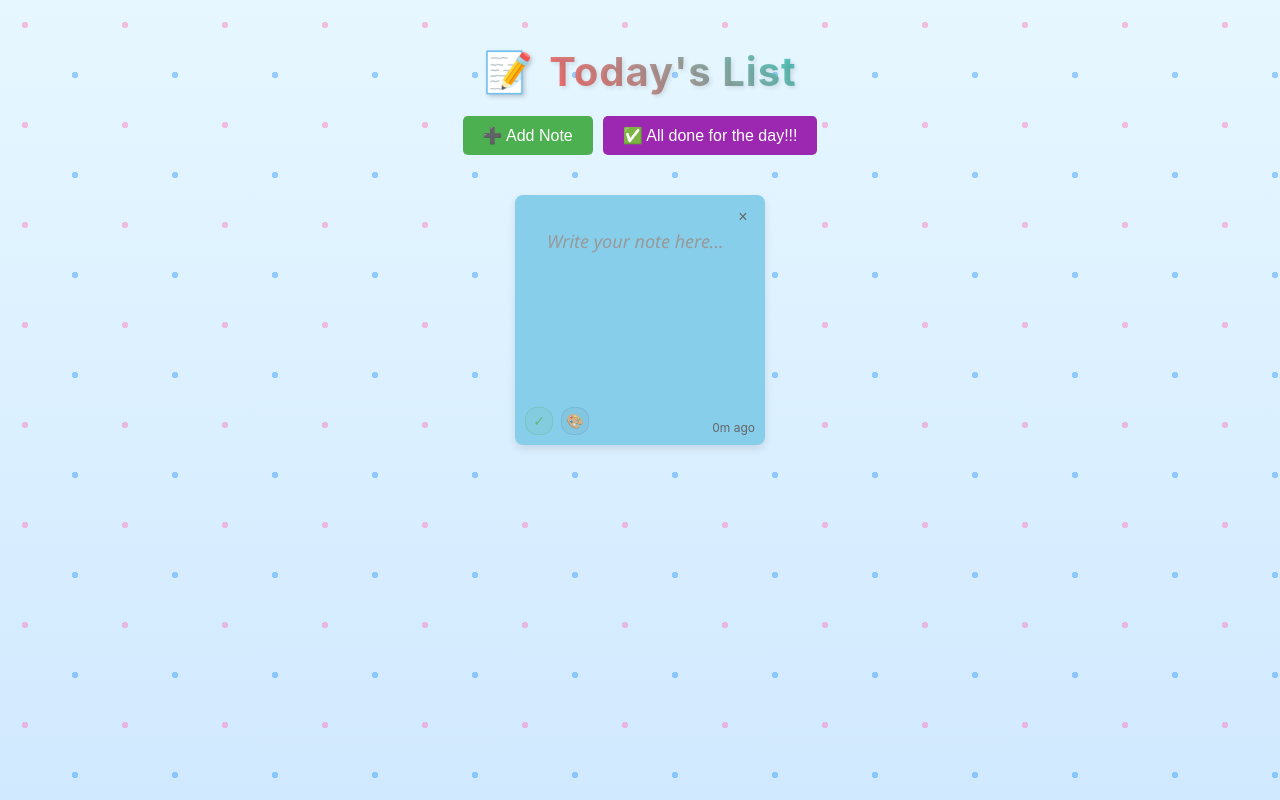
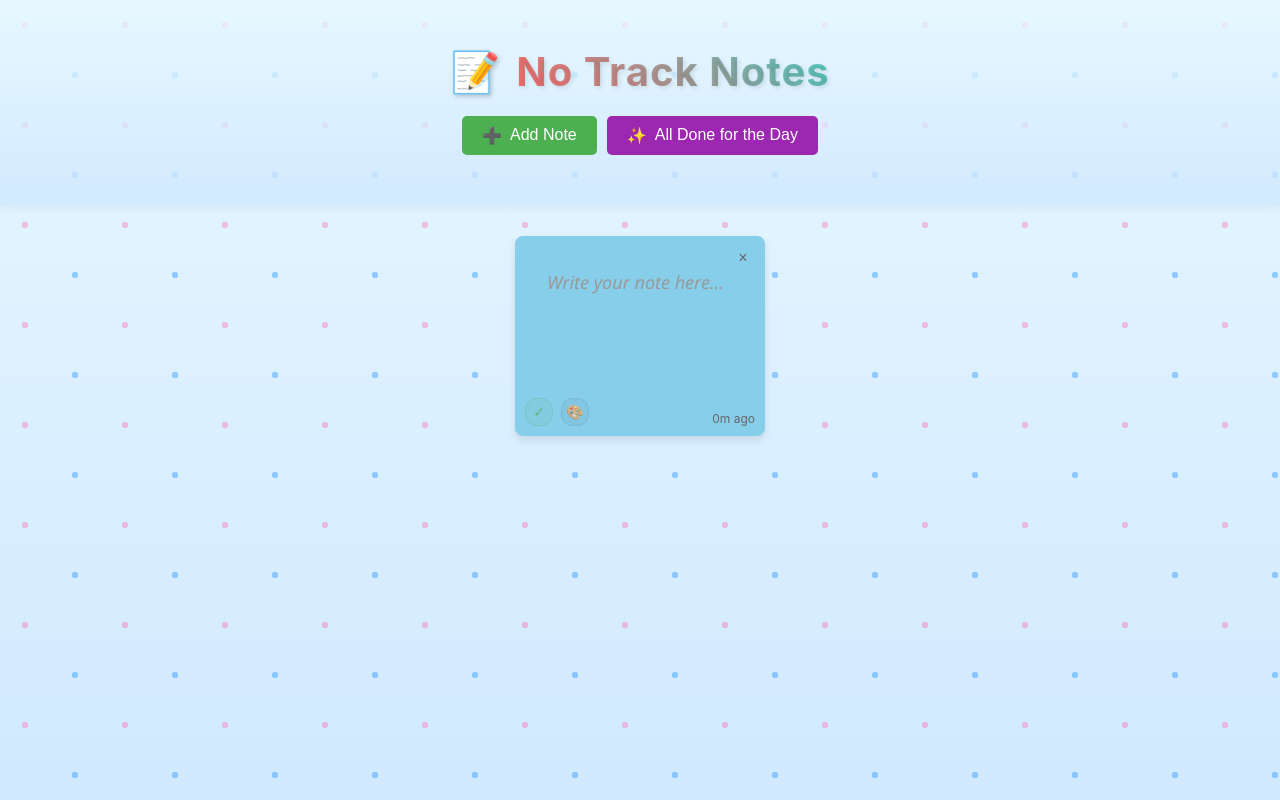
Before and after one commit to zulfi316/no-track-notes, a React (Create React App) app: page / in a window 1280 px wide. Both pictures are taken after a click on the button "➕ Add Note". Built offline with nearby package versions, Linux system fonts and the light colour scheme.

Commit message:
Fix storage issues and improve UI: Switch from cookies to localStorage for better note storage, make header sticky, fix restore button, and remove emoji particles from completion animation

```diff
--- a/src/App.tsx
+++ b/src/App.tsx
@@ -1,6 +1,5 @@
 import React, { useEffect, useState } from 'react';
 import styled from 'styled-components';
-import Cookies from 'js-cookie';
 import StickyNote from './components/StickyNote';
 import { Note } from './types';
 import confetti from 'canvas-confetti';
@@ -21,6 +20,40 @@ const AppContainer = styled.div`
 
   @media (max-width: 768px) {
     padding: 15px 10px;
+  }
+`;
+
+const StickyHeader = styled.div`
+  position: sticky;
+  top: 0;
+  z-index: 100;
+  background: linear-gradient(to bottom, rgba(230, 247, 255, 0.95), rgba(209, 233, 255, 0.95));
+  backdrop-filter: blur(8px);
+  padding: 20px;
+  margin: -20px -20px 20px -20px;
+  border-bottom: 1px solid rgba(30, 144, 255, 0.1);
+  box-shadow: 0 2px 10px rgba(0, 0, 0, 0.05);
+
+  &::before {
+    content: '';
+    position: absolute;
+    top: 0;
+    left: 0;
+    right: 0;
+    bottom: 0;
+    background-image:
+      radial-gradient(circle at 25px 25px, rgba(255, 105, 180, 0.2) 3%, transparent 0%),
+      radial-gradient(circle at 75px 75px, rgba(30, 144, 255, 0.2) 3%, transparent 0%),
+      radial-gradient(circle at 125px 125px, rgba(147, 112, 219, 0.2) 3%, transparent 0%),
+      radial-gradient(circle at 175px 175px, rgba(64, 224, 208, 0.2) 3%, transparent 0%);
+    background-size: 100px 100px, 100px 100px, 100px 100px, 100px 100px;
+    opacity: 0.5;
+    z-index: -1;
+  }
+
+  @media (max-width: 768px) {
+    padding: 15px 10px;
+    margin: -15px -10px 15px -10px;
   }
 `;
 
@@ -207,7 +240,7 @@ const COLORS = [
 
 function App() {
   const [notes, setNotes] = useState<Note[]>(() => {
-    const savedNotes = Cookies.get('notes');
+    const savedNotes = localStorage.getItem('notes');
     return savedNotes ? JSON.parse(savedNotes) : [];
   });
   const [lastCreatedNoteId, setLastCreatedNoteId] = useState<string | null>(null);
@@ -215,7 +248,9 @@ function App() {
 
   useEffect(() => {
     if (notes.length > 0) {
-      Cookies.set('notes', JSON.stringify(notes), { expires: 365 });
+      localStorage.setItem('notes', JSON.stringify(notes));
+    } else {
+      localStorage.removeItem('notes');
     }
   }, [notes]);
 
@@ -244,14 +279,6 @@ function App() {
 
     // Update state
     setNotes(updatedNotes);
-
-    // Update cookies with the filtered notes
-    if (updatedNotes.length > 0) {
-      Cookies.set('notes', JSON.stringify(updatedNotes), { expires: 365 });
-    } else {
-      // If no notes left, remove the cookie entirely
-      Cookies.remove('notes');
-    }
   };
 
   const updateNote = (id: string, content: string) => {
@@ -269,109 +296,102 @@ function App() {
   };
 
   const completeNote = (id: string) => {
-    setNotes(notes.map(note =>
+    setNotes(prevNotes =>
+      prevNotes.map(note =>
         note.id === id ? { ...note, completed: true } : note
-    ));
+      )
+    );
   };
 
   const restoreNote = (id: string) => {
-    setNotes(notes.map(note =>
+    setNotes(prevNotes =>
+      prevNotes.map(note =>
         note.id === id ? { ...note, completed: false } : note
-    ));
+      )
+    );
   };
 
   const archiveCompletedNotes = () => {
-    // First, mark notes as exploding
+    // Set exploding notes first
     const completedNoteIds = notes
       .filter(note => note.completed && !note.archived)
       .map(note => note.id);
 
     setExplodingNotes(completedNoteIds);
 
-    // Then, after animation completes, remove them completely instead of marking as archived
+    // Wait for animation to complete before archiving
     setTimeout(() => {
-      // Filter out completed notes that aren't already archived
-      const updatedNotes = notes.filter(note => !(note.completed && !note.archived));
-
-      // Update state
-      setNotes(updatedNotes);
-
-      // Update cookies with the filtered notes
-      if (updatedNotes.length > 0) {
-        Cookies.set('notes', JSON.stringify(updatedNotes), { expires: 365 });
-      } else {
-        // If no notes left, remove the cookie entirely
-        Cookies.remove('notes');
-      }
-
+      setNotes(prevNotes =>
+        prevNotes.map(note =>
+          note.completed && !note.archived ? { ...note, archived: true } : note
+        )
+      );
       setExplodingNotes([]);
-    }, 500); // Match the animation duration
+    }, 500);
   };
 
   const finishAllNotes = () => {
-    // Create a copy of the notes array to avoid state update issues
-    const notesToComplete = notes.filter(note => !note.completed);
+    // Get all active note IDs
+    const activeNoteIds = notes
+      .filter(note => !note.completed && !note.archived)
+      .map(note => note.id);
 
-    // Mark all notes as completed
-    setNotes(notes.map(note =>
-      !note.completed ? { ...note, completed: true } : note
-    ));
+    // Set exploding notes first
+    setExplodingNotes(activeNoteIds);
 
-    // Trigger confetti for each note
-    notesToComplete.forEach((note, index) => {
+    // Wait for animation to complete before completing all notes
     setTimeout(() => {
-        // Simulate the confetti effect for each note
-        confetti({
-          particleCount: 100,
-          spread: 70,
-          origin: {
-            x: 0.5 + (Math.random() - 0.5) * 0.3,
-            y: 0.5 + (Math.random() - 0.5) * 0.3
-          },
-          colors: ['#ffd700', '#ff9d00', '#ff4500', '#ff6347', '#ff7f50']
-        });
-      }, index * 200); // Stagger the confetti effects
-    });
+      setNotes(prevNotes =>
+        prevNotes.map(note =>
+          !note.completed && !note.archived ? { ...note, completed: true } : note
+        )
+      );
+      setExplodingNotes([]);
+    }, 500);
   };
 
   return (
     <AppContainer>
+      <StickyHeader>
         <Header>
           <Title>
             <TitleIcon>📝</TitleIcon>
-          <TitleText>Today's List</TitleText>
+            <TitleText>No Track Notes</TitleText>
           </Title>
           <ButtonContainer>
-          <AddButton onClick={addNote}>➕ Add Note</AddButton>
-          <FinishAllButton onClick={finishAllNotes}>✅ All done for the day!!!</FinishAllButton>
+            <AddButton onClick={addNote}>
+              <span>➕</span> Add Note
+            </AddButton>
+            <FinishAllButton onClick={finishAllNotes}>
+              <span>✨</span> All Done for the Day
+            </FinishAllButton>
           </ButtonContainer>
         </Header>
-
+      </StickyHeader>
       <MainContent>
         <ActiveNotesSection>
           <NotesContainer>
             {notes
-              .filter(note => !note.completed)
+              .filter(note => !note.completed && !note.archived)
               .map(note => (
                 <StickyNote
                   key={note.id}
                   note={note}
+                  onDelete={deleteNote}
                   onUpdate={updateNote}
-                  onDelete={deleteNote}
                   onColorChange={updateNoteColor}
                   onComplete={completeNote}
+                  isNew={note.id === lastCreatedNoteId}
+                  isExploding={explodingNotes.includes(note.id)}
                   autoFocus={note.id === lastCreatedNoteId}
-                  isArchiving={explodingNotes.includes(note.id)}
                 />
               ))}
           </NotesContainer>
         </ActiveNotesSection>
-
         {notes.some(note => note.completed && !note.archived) && (
           <CompletedNotesSection>
-            <h2>Completed Notes</h2>
             <ArchiveButton onClick={archiveCompletedNotes}>
-              🗑️ Delete All
+              <span>🗑️</span> Archive Completed Notes
             </ArchiveButton>
             <CompletedNotesList>
               {notes
@@ -380,13 +400,12 @@ function App() {
                   <StickyNote
                     key={note.id}
                     note={note}
+                    onDelete={deleteNote}
                     onUpdate={updateNote}
-                    onDelete={deleteNote}
                     onColorChange={updateNoteColor}
-                    onComplete={completeNote}
                     onRestore={restoreNote}
                     isCompleted={true}
-                    isArchiving={explodingNotes.includes(note.id)}
+                    isExploding={explodingNotes.includes(note.id)}
                   />
                 ))}
             </CompletedNotesList>
--- a/src/components/StickyNote.tsx
+++ b/src/components/StickyNote.tsx
@@ -8,11 +8,13 @@ interface StickyNoteProps {
   onDelete: (id: string) => void;
   onUpdate: (id: string, content: string) => void;
   onColorChange: (id: string, color: string) => void;
-  onComplete: (id: string) => void;
+  onComplete?: (id: string) => void;
   onRestore?: (id: string) => void;
   isCompleted?: boolean;
   autoFocus?: boolean;
   isArchiving?: boolean;
+  isNew?: boolean;
+  isExploding?: boolean;
 }
 
 const flashAnimation = keyframes`
@@ -41,24 +43,31 @@ const emojiFloatAnimation = keyframes`
   100% { transform: translateY(-100px) rotate(20deg); opacity: 0; }
 `;
 
-const NoteContainer = styled.div<{ color: string; isOld: boolean; isCompleting: boolean; isCompleted: boolean; isArchived: boolean; isExploding: boolean }>`
+const NoteContainer = styled.div<{ color: string; isNew: boolean; isExploding: boolean; isCompleted: boolean; isCompleting: boolean }>`
   background-color: ${props => props.color};
   padding: 20px;
   border-radius: 8px;
   box-shadow: 0 4px 8px rgba(0, 0, 0, 0.1);
   margin: 10px;
   width: ${props => props.isCompleted ? '100%' : '250px'};
-  min-height: ${props => props.isCompleted ? 'auto' : '250px'};
+  min-height: 200px;
   position: relative;
-  display: flex;
-  flex-direction: column;
-  transition: background-color 0.3s ease;
+  transition: all 0.3s ease;
   animation: ${props => {
     if (props.isExploding) return explosionAnimation;
-    if (props.isArchived) return 'none';
     if (props.isCompleting) return flourishAnimation;
-    return props.isOld ? flashAnimation : 'none';
-  }} ${props => props.isExploding ? '0.5s' : props.isCompleting ? '0.8s' : '2s'} ${props => (props.isExploding || props.isCompleting) ? 'forwards' : 'infinite'};
+    if (props.isNew) return flashAnimation;
+    return 'none';
+  }} ${props => {
+    if (props.isExploding) return '0.5s ease-in-out forwards';
+    if (props.isCompleting) return '0.8s ease-in-out forwards';
+    return '1s ease-in-out';
+  }};
+
+  &:hover {
+    transform: translateY(-2px);
+    box-shadow: 0 6px 12px rgba(0, 0, 0, 0.15);
+  }
 `;
 
 const NoteContent = styled.textarea<{ isCompleted: boolean }>`
@@ -276,7 +285,9 @@ const StickyNote: React.FC<StickyNoteProps> = ({
   onRestore,
   isCompleted = false,
   autoFocus = false,
-  isArchiving = false
+  isArchiving = false,
+  isNew = false,
+  isExploding = false
 }) => {
   const [timeElapsed, setTimeElapsed] = useState<string>('');
   const [content, setContent] = useState(note.content);
@@ -315,10 +326,10 @@ const StickyNote: React.FC<StickyNoteProps> = ({
   }, [note.createdAt]);
 
   useEffect(() => {
-    if (autoFocus && textareaRef.current && !isCompleted) {
+    if ((isNew || autoFocus) && textareaRef.current && !isCompleted) {
       textareaRef.current.focus();
     }
-  }, [autoFocus, isCompleted]);
+  }, [isNew, autoFocus, isCompleted]);
 
   const handleContentChange = (e: React.ChangeEvent<HTMLTextAreaElement>) => {
     const newContent = e.target.value;
@@ -348,9 +359,9 @@ const StickyNote: React.FC<StickyNoteProps> = ({
       });
     }
 
-    // Mark as completed after animation
+    // Call the onComplete callback after a short delay
     setTimeout(() => {
-      onComplete(note.id);
+      onComplete && onComplete(note.id);
       setIsCompleting(false);
     }, 800);
   };
@@ -397,11 +408,10 @@ const StickyNote: React.FC<StickyNoteProps> = ({
   return (
     <NoteContainer
       color={note.color}
-      isOld={isOld}
+      isNew={isNew}
+      isExploding={isExploding}
+      isCompleted={isCompleted}
       isCompleting={isCompleting}
-      isCompleted={isCompleted}
-      isArchived={note.archived}
-      isExploding={isArchiving}
       ref={noteRef}
     >
       {showEmojis && emojiParticles.map(particle => (
```
Lines whose indentation alone changed are shown as unchanged.
